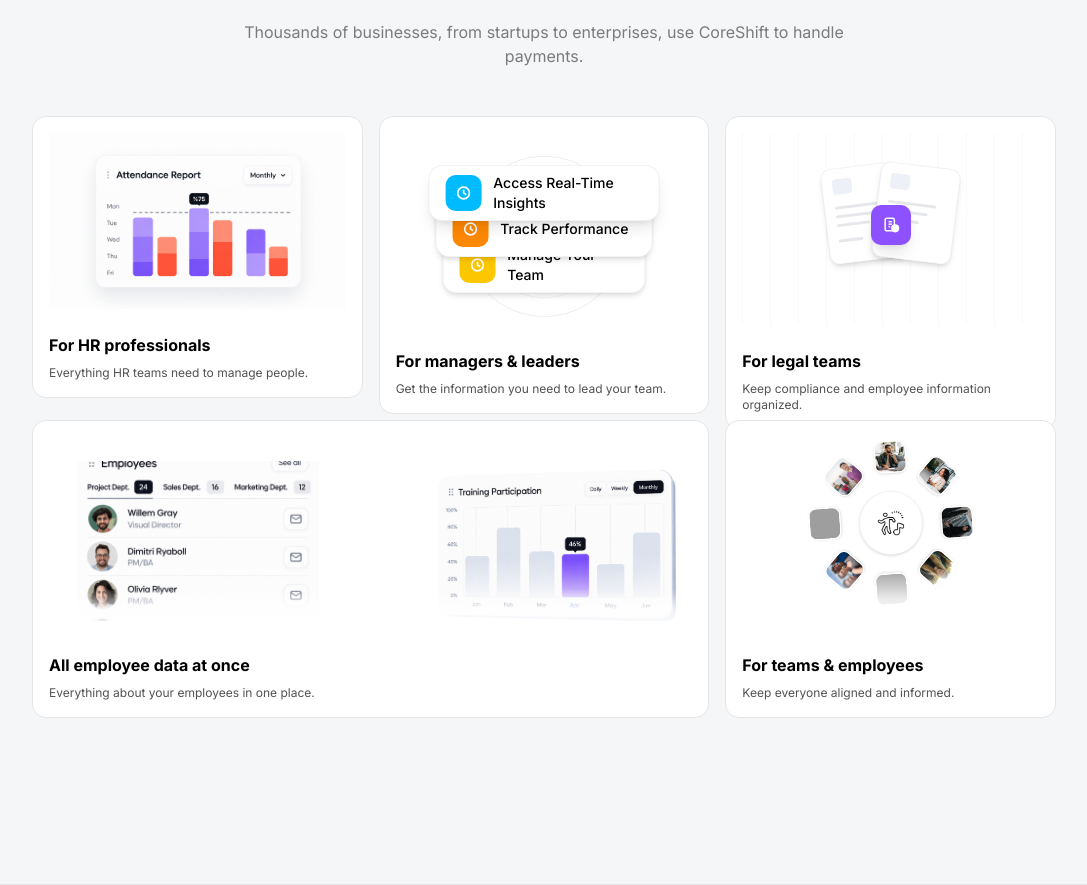
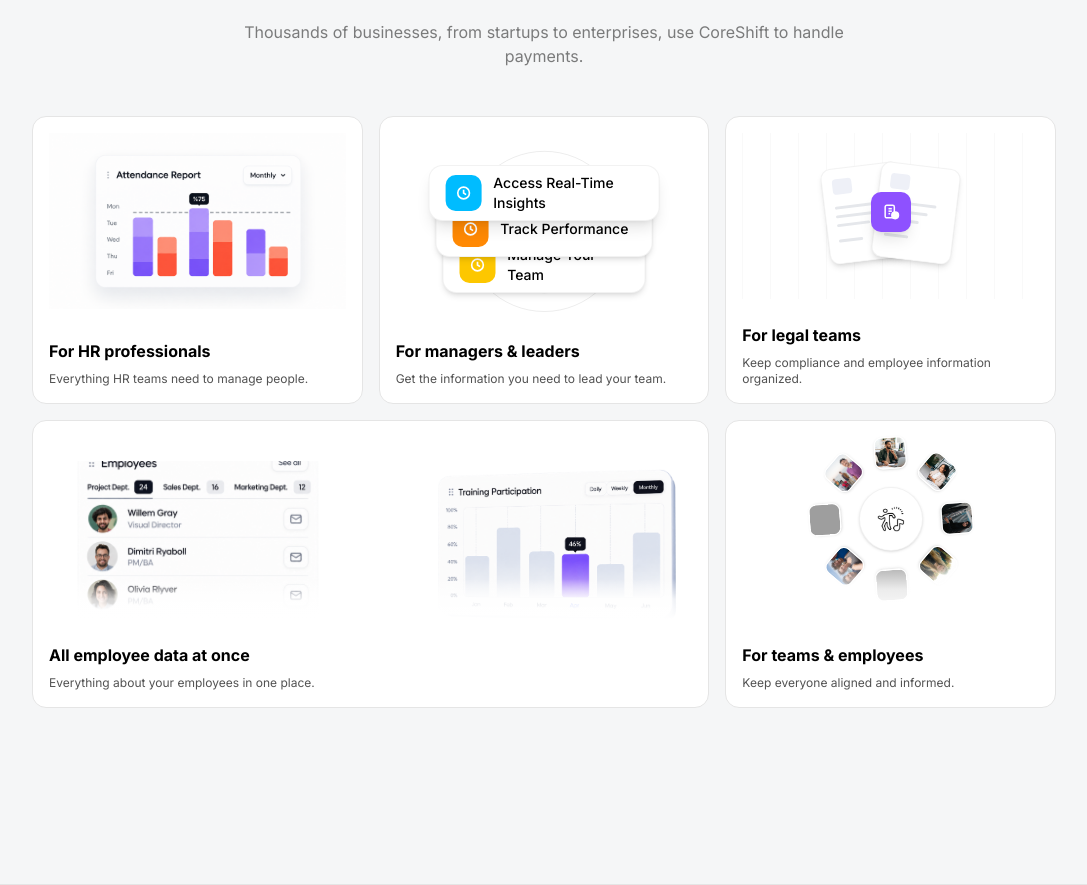
Before and after one commit to rahithere/hr-platform-landing-page, a Next.js app: page / in a window 1280 px wide. Shown: the part 1111-1996 px from the top of the page, without its empty margins (96-1183 px from the left). Built offline with nearby package versions, Linux system fonts and the light colour scheme; grey boxes are pictures that could not be loaded; a web font is replaced by a local one.

Commit message:
bento grid grid framer animation removed

```diff
--- a/src/components/sections/BuiltForEveryone.jsx
+++ b/src/components/sections/BuiltForEveryone.jsx
@@ -1,8 +1,9 @@
-"use client";
+'use client'
 
-import { motion } from "framer-motion";
-import { BentoGrid, BentoGridItem } from "../ui/bento-grid";
-import InsightsVisual from "../ui/bento-r1-c2.jsx";
+import { motion } from "framer-motion"
+
+import { BentoGrid, BentoGridItem, } from "../ui/bento-grid";
+import InsightsVisual from "../ui/bento-r1-c2.jsx"
 import EmployeeDataVisual from "../ui/bento-r2-c1.jsx";
 import Image from "next/image";
 import TeamsVisual from "../ui/bento-r2-c2.jsx";
@@ -10,7 +11,6 @@
 
 export default function BuiltForEveryone() {
     const heading = "Built for everyone";
-
     return (
         <motion.section
             initial={{ opacity: 0 }}
@@ -20,13 +20,11 @@
                 duration: 0.7,
                 ease: "easeOut",
             }}
-            className="bg-[#f5f6f7] px-4 py-16 md:px-8 md:py-24"
-        >
+            className="bg-[#f5f6f7] px-4 py-16 md:px-8 md:py-24">
             <div className="mx-auto max-w-5xl">
 
                 {/* Section heading */}
                 <div className="mx-auto max-w-2xl text-center">
-
                     <h2 className="font-heading text-5xl font-semibold leading-[1.05] tracking-[-0.04em] md:text-[56px]">
                         {heading.split(" ").map((word, index) => (
                             <motion.span
@@ -57,6 +55,7 @@
                         ))}
                     </h2>
 
+
                     <motion.p
                         initial={{
                             opacity: 0,
@@ -83,19 +82,9 @@
                 </div>
 
                 {/* Bento */}
+
+                {/* //todo: this grid item need to animated X static image */}
                 <BentoGrid className="mt-12">
-
-                    {/* FIRST ROW */}
-                    <motion.div
-                        initial={{ opacity: 0, y: 40 }}
-                        whileInView={{ opacity: 1, y: 0 }}
-                        viewport={{ once: true, amount: 0.15 }}
-                        transition={{
-                            duration: 0.55,
-                            delay: 0.1,
-                            ease: [0.22, 1, 0.36, 1],
-                        }}
-                    >
                     <BentoGridItem
                         title="For HR professionals"
                         description="Everything HR teams need to manage people."
@@ -110,78 +99,31 @@
                             </div>
                         }
                     />
-                    </motion.div>
 
-                    <motion.div
-                        initial={{ opacity: 0, y: 40 }}
-                        whileInView={{ opacity: 1, y: 0 }}
-                        viewport={{ once: true, amount: 0.15 }}
-                        transition={{
-                            duration: 0.55,
-                            delay: 0.18,
-                            ease: [0.22, 1, 0.36, 1],
-                        }}
-                    >
                     <BentoGridItem
                         title="For managers & leaders"
                         description="Get the information you need to lead your team."
                         header={<InsightsVisual />}
                     />
-                    </motion.div>
 
-                    <motion.div
-                        initial={{ opacity: 0, y: 40 }}
-                        whileInView={{ opacity: 1, y: 0 }}
-                        viewport={{ once: true, amount: 0.15 }}
-                        transition={{
-                            duration: 0.55,
-                            delay: 0.26,
-                            ease: [0.22, 1, 0.36, 1],
-                        }}
-                    >
                     <BentoGridItem
                         title="For legal teams"
                         description="Keep compliance and employee information organized."
                         header={<LegalTeamsVisual />}
                     />
-                    </motion.div>
 
-                    {/* SECOND ROW */}
-                    <motion.div
-                        initial={{ opacity: 0, y: 40 }}
-                        whileInView={{ opacity: 1, y: 0 }}
-                        viewport={{ once: true, amount: 0.15 }}
-                        transition={{
-                            duration: 0.55,
-                            delay: 0.38,
-                            ease: [0.22, 1, 0.36, 1],
-                        }}
-                        className="md:col-span-2"
-                    >
                     <BentoGridItem
                         title="All employee data at once"
                         description="Everything about your employees in one place."
+                        className="md:col-span-2"
                         header={<EmployeeDataVisual />}
                     />
-                    </motion.div>
 
-                    <motion.div
-                        initial={{ opacity: 0, y: 40 }}
-                        whileInView={{ opacity: 1, y: 0 }}
-                        viewport={{ once: true, amount: 0.15 }}
-                        transition={{
-                            duration: 0.55,
-                            delay: 0.46,
-                            ease: [0.22, 1, 0.36, 1],
-                        }}
-                    >
                     <BentoGridItem
                         title="For teams & employees"
                         description="Keep everyone aligned and informed."
                         header={<TeamsVisual />}
                     />
-                    </motion.div>
-
                 </BentoGrid>
             </div>
         </motion.section>
```
Lines whose indentation alone changed are shown as unchanged.
